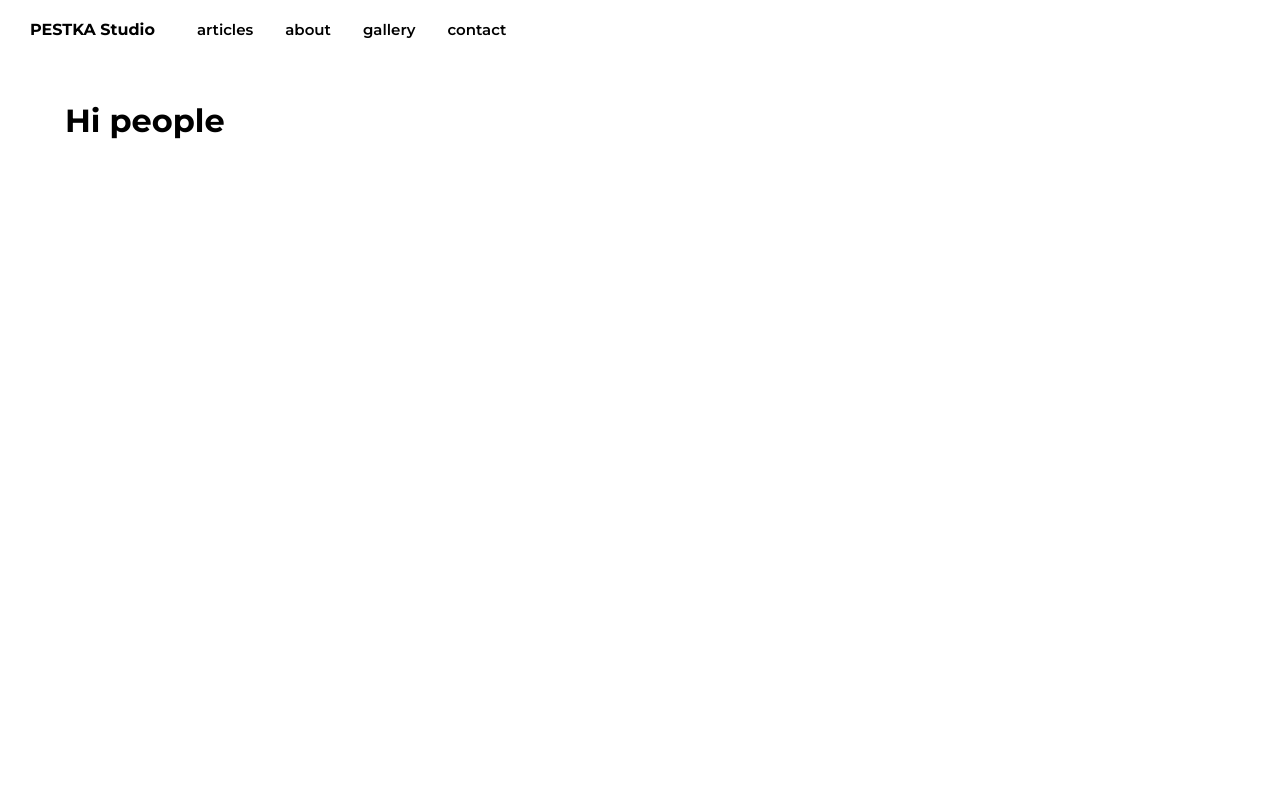
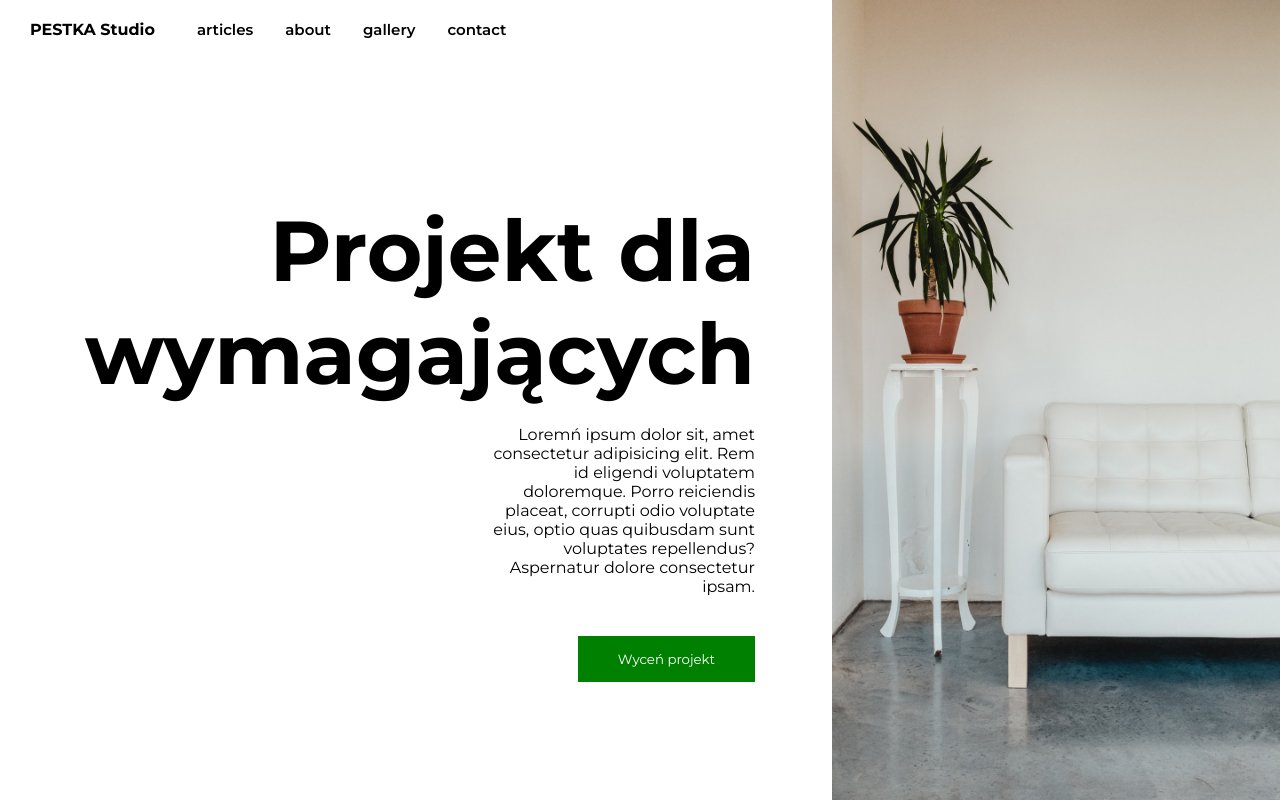
Before and after one commit to KornelCygan/pestka-studio, a Gatsby site: page / in a window 1280 px wide. Built offline with nearby package versions, Linux system fonts and the light colour scheme; Gatsby itself is replaced by a stand-in of ours.

Commit message:
created home page

```diff
--- a/gatsby-config.js
+++ b/gatsby-config.js
@@ -13,7 +13,8 @@ module.exports = {
         fonts: [
           {
             family: `Montserrat`,
-            variants: [`400`, `600`, `700`]
+            variants: [`400`, `600`, `700`],
+            subsets: ['latin-ext'],
           },
         ],
       },
--- /dev/null
+++ b/src/components/Button/button.js
@@ -0,0 +1,15 @@
+import React from 'react'
+import styled from 'styled-components'
+
+export const Button = styled.button`
+    border: 0;
+    background-color: green;
+    padding: 15px 40px;
+    color: #fff;
+
+    &:active,
+    &:focus {
+        border: 0;
+        outline: 0;
+    }
+`;
--- a/src/pages/index.js
+++ b/src/pages/index.js
@@ -1,9 +1,58 @@
 import React from "react"
+import { graphql } from 'gatsby'
+import styled from 'styled-components'
+import { Button } from "../components/Button/button";
 
-const IndexPage = () => (
+const ContentWrapper = styled.div`
+  width: 60%;
+  height: calc(100vh - 80px);
+  display: flex;
+  text-align: right;
+  flex-direction: column;
+  justify-content: center;
+  align-items: flex-end;
+
+  h1 {
+    font-size: 85px;
+    margin: 0;
+  }
+
+  p {
+    margin: 20px 0 40px;
+    width: 40%
+  }
+`;
+
+const ImageWrapper = styled.img`
+  position: absolute;
+  top: 0;
+  right: 0;
+  width: 35%;
+  height: 100vh;
+  object-fit: cover;
+`;
+
+const IndexPage = ({data}) => (
   <>
-    <h1>Hi people</h1>
+    <ContentWrapper>
+      <h1>Projekt dla wymagających</h1>
+      <p>
+        Loremń ipsum dolor sit, amet consectetur adipisicing elit.
+        Rem id eligendi voluptatem doloremque. Porro reiciendis placeat, corrupti odio voluptate eius,
+        optio quas quibusdam sunt voluptates repellendus? Aspernatur dolore consectetur ipsam.
+      </p>
+      <Button>Wyceń projekt</Button>
+    </ContentWrapper>
+    <ImageWrapper src={data.file.publicURL} />
   </>
 )
 
+export const query = graphql`
+  {
+    file(name: {eq: "hero"}) {
+      publicURL
+    }
+  }
+`
+
 export default IndexPage
```
Also changed, not shown: src/assets/images/hero.jpg (added).
